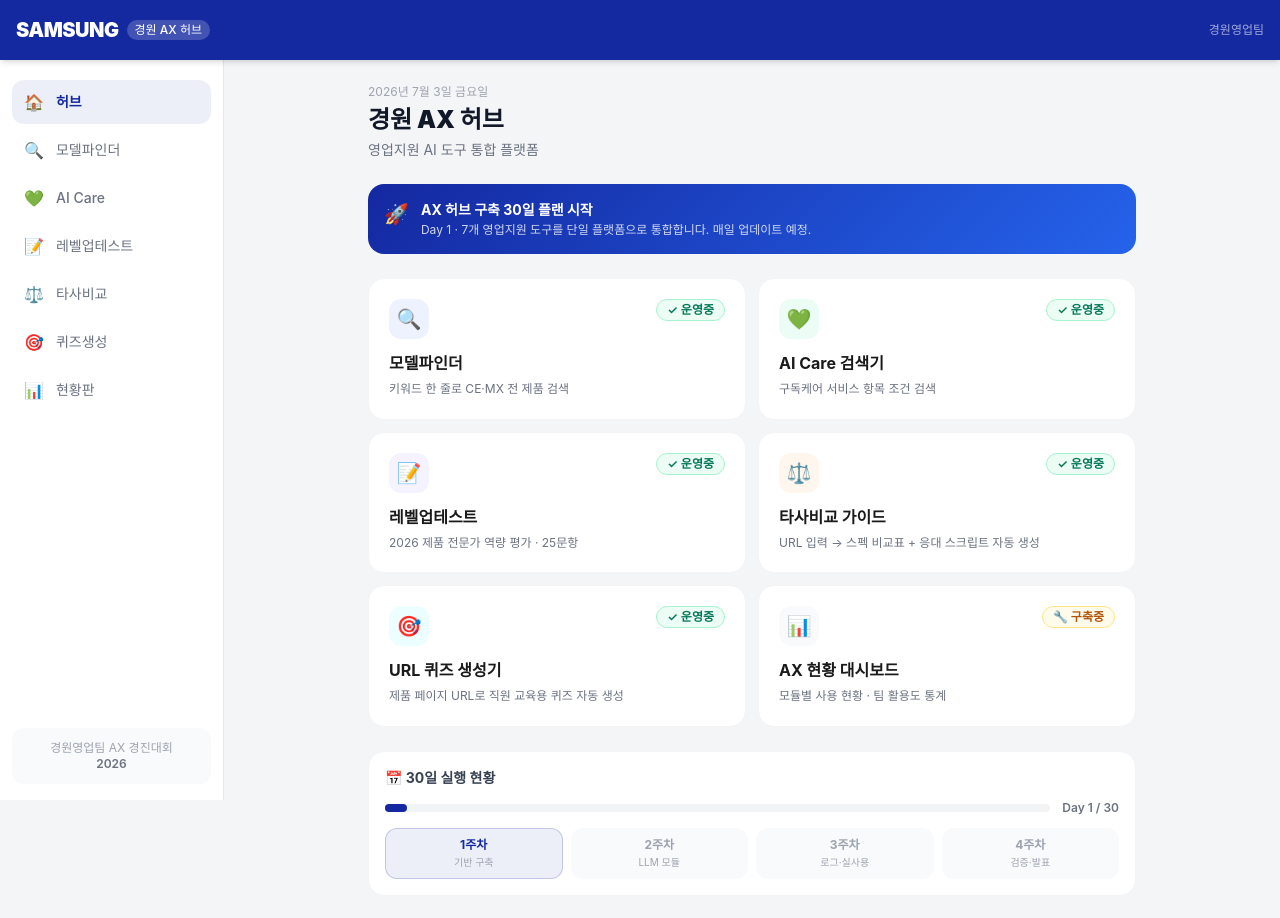
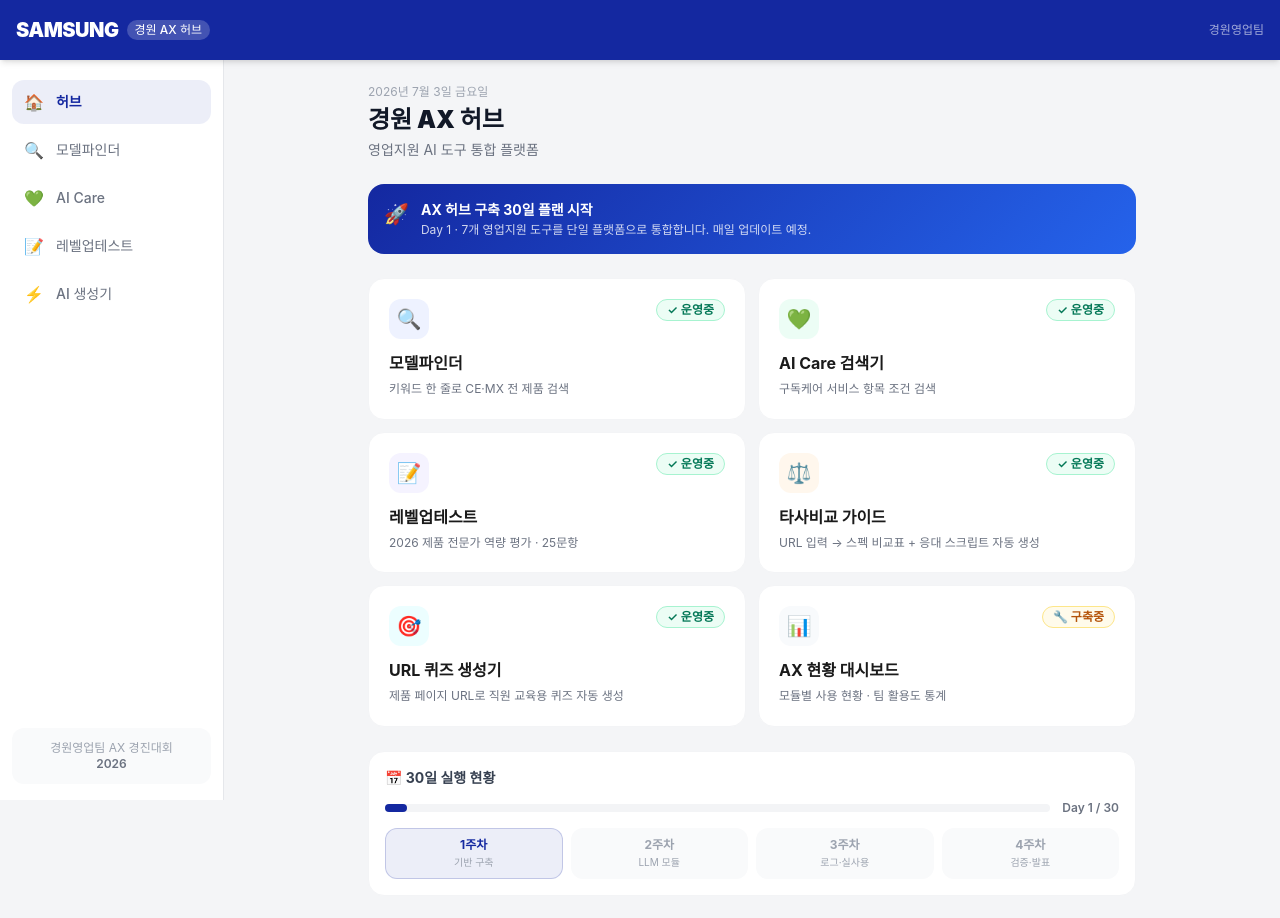
Before and after one commit to rhrjsgks-jarvis/gyeongwon-ax-hub, a Next.js app: page / in a window 1280 px wide. Built offline with nearby package versions, Linux system fonts and the light colour scheme.

Commit message:
fix: mobile nav — show all 5 tabs, active state fix

```diff
--- a/components/Navigation.tsx
+++ b/components/Navigation.tsx
@@ -4,13 +4,11 @@
 import { usePathname } from 'next/navigation'
 
 const NAV_ITEMS = [
-  { href: '/',        label: '허브',     icon: '🏠' },
+  { href: '/',        label: '허브',      icon: '🏠' },
   { href: '/finder',  label: '모델파인더', icon: '🔍' },
   { href: '/care',    label: 'AI Care',   icon: '💚' },
   { href: '/test',    label: '레벨업테스트', icon: '📝' },
-  { href: '/compare', label: '타사비교',   icon: '⚖️' },
-  { href: '/quiz',    label: '퀴즈생성',   icon: '🎯' },
-  { href: '/admin',   label: '현황판',     icon: '📊' },
+  { href: '/compare', label: 'AI 생성기',  icon: '⚡' },
 ]
 
 export default function Navigation() {
@@ -18,7 +16,6 @@
 
   return (
     <>
-      {/* 상단 헤더 */}
       <header
         style={{ height: 'var(--nav-height)', background: 'var(--color-primary)' }}
         className="fixed top-0 left-0 right-0 z-50 flex items-center justify-between px-4 shadow-md"
@@ -35,18 +32,18 @@
         <span className="text-white text-xs opacity-60">경원영업팀</span>
       </header>
 
-      {/* 하단 탭 내비게이션 (모바일) */}
+      {/* 하단 탭 — 5개 전체 표시 (slice 제거) */}
       <nav
         className="fixed bottom-0 left-0 right-0 z-50 bg-white border-t border-gray-200 flex md:hidden"
         style={{ paddingBottom: 'env(safe-area-inset-bottom)' }}
       >
-        {NAV_ITEMS.slice(0, 5).map((item) => {
-          const active = pathname === item.href
+        {NAV_ITEMS.map((item) => {
+          const active = pathname === item.href || (item.href !== '/' && pathname.startsWith(item.href))
           return (
             <Link
               key={item.href}
               href={item.href}
-              className="flex-1 flex flex-col items-center justify-center py-2 gap-0.5 text-center no-underline transition-colors"
+              className="flex-1 flex flex-col items-center justify-center py-2 gap-0.5 text-center no-underline transition-colors relative"
               style={{ color: active ? 'var(--color-primary)' : 'var(--color-text-muted)' }}
             >
               <span className="text-lg leading-none">{item.icon}</span>
@@ -63,12 +60,10 @@
       </nav>
 
       {/* 사이드바 (데스크탑) */}
-      <aside
-        className="hidden md:flex fixed left-0 top-0 bottom-0 w-56 flex-col pt-16 pb-4 bg-white border-r border-gray-200 z-40"
-      >
+      <aside className="hidden md:flex fixed left-0 top-0 bottom-0 w-56 flex-col pt-16 pb-4 bg-white border-r border-gray-200 z-40">
         <div className="px-3 py-4 flex flex-col gap-1">
           {NAV_ITEMS.map((item) => {
-            const active = pathname === item.href
+            const active = pathname === item.href || (item.href !== '/' && pathname.startsWith(item.href))
             return (
               <Link
                 key={item.href}
```
